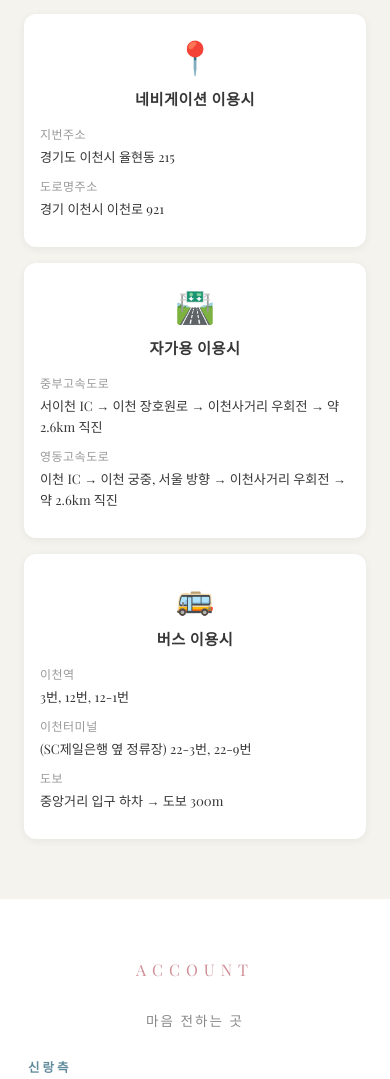
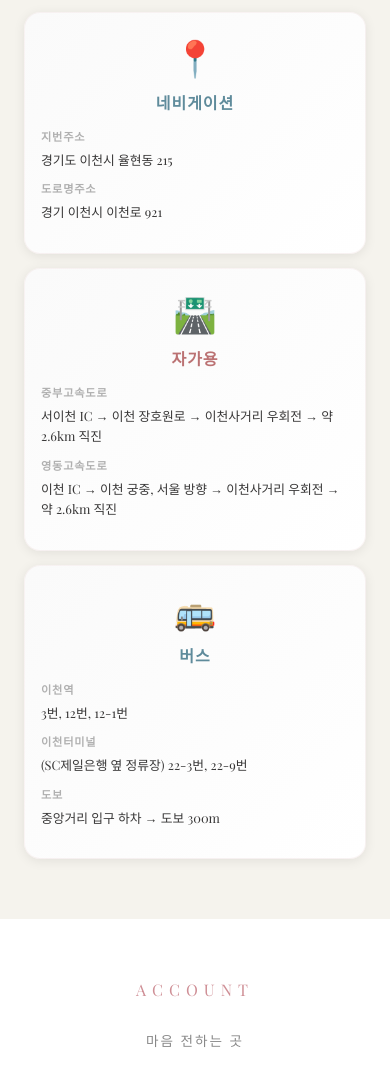
Before and after one commit to lee-juik/invitation-card, a Flask app: page / in a window 390 px wide. Shown: the part 4160-5239 px from the top of the page. Run offline with Flask 3, Linux system fonts and the light colour scheme; data that the repository does not hold is empty; some libraries are stand-ins or nearby versions; some web fonts are replaced.

Commit message:
refactor: 교통 정보 카드 UI 재디자인 - Playfair Display 타이포그래피 적용 - 호버 효과 강화 (shadow, scale, 보더 애니메이션) - 패딩/마진 여백 우아하게 조정 - 모바일 반응형 최적화 (2컬럼 태블릿, 1컬럼 모바일) - 색상 톤 조화 (분홍/파랑 포인트) - 부드러운 cubic-bezier 애니메이션

```diff
--- a/static/css/style.css
+++ b/static/css/style.css
@@ -1016,37 +1016,68 @@ a { text-decoration: none; color: inherit; }
 .transport-info-cards {
     display: grid;
     grid-template-columns: repeat(3, 1fr);
-    gap: 20px;
-    margin-top: 40px;
+    gap: 24px;
+    margin-top: 48px;
+    margin-bottom: 12px;
 }
 
 .transport-card {
-    background: white;
-    border-radius: 12px;
-    padding: 24px 20px;
+    background: linear-gradient(135deg, #fafafa 0%, #ffffff 100%);
+    border-radius: 16px;
+    padding: 28px 22px;
     text-align: center;
-    box-shadow: 0 2px 8px rgba(0, 0, 0, 0.06);
-    transition: all 0.3s ease;
+    box-shadow: 0 2px 12px rgba(0, 0, 0, 0.08);
+    transition: all 0.4s cubic-bezier(0.34, 1.56, 0.64, 1);
+    border: 1px solid rgba(207, 143, 150, 0.1);
+    position: relative;
+    overflow: hidden;
+}
+
+.transport-card::before {
+    content: '';
+    position: absolute;
+    top: 0;
+    left: 0;
+    width: 100%;
+    height: 3px;
+    background: linear-gradient(90deg, var(--groom) 0%, var(--point1) 50%, var(--bride) 100%);
+    opacity: 0;
+    transition: opacity 0.4s ease;
 }
 
 .transport-card:hover {
-    box-shadow: 0 4px 16px rgba(0, 0, 0, 0.12);
-    transform: translateY(-2px);
+    transform: translateY(-8px);
+    box-shadow: 0 12px 28px rgba(207, 143, 150, 0.18),
+                0 0 1px rgba(95, 139, 155, 0.1);
+    background: linear-gradient(135deg, #ffffff 0%, #f5f3ed 100%);
+}
+
+.transport-card:hover::before {
+    opacity: 1;
 }
 
 .transport-icon {
-    font-size: 2.5rem;
-    margin-bottom: 12px;
+    font-size: 2.8rem;
+    margin-bottom: 16px;
     display: block;
+    transition: transform 0.4s cubic-bezier(0.34, 1.56, 0.64, 1);
+}
+
+.transport-card:hover .transport-icon {
+    transform: scale(1.12);
 }
 
 .transport-card h3 {
     font-family: 'Playfair Display', serif;
-    font-size: 1rem;
-    color: var(--text);
-    margin-bottom: 16px;
+    font-size: 1.15rem;
     font-weight: 600;
-    letter-spacing: 0.5px;
+    margin-bottom: 18px;
+    letter-spacing: 1px;
+    transition: all 0.3s ease;
+}
+
+.transport-card:hover h3 {
+    letter-spacing: 2px;
 }
 
 .transport-detail {
@@ -1054,38 +1085,76 @@ a { text-decoration: none; color: inherit; }
 }
 
 .transport-label {
-    font-size: 0.75rem;
-    color: #999;
-    letter-spacing: 0.5px;
-    font-weight: 500;
-    margin-bottom: 4px;
+    font-size: 0.73rem;
+    color: #b0b0b0;
+    letter-spacing: 0.8px;
+    font-weight: 600;
+    margin-bottom: 6px;
+    text-transform: uppercase;
 }
 
 .transport-text {
-    font-size: 0.82rem;
+    font-size: 0.83rem;
     color: var(--text);
-    line-height: 1.6;
-    margin-bottom: 8px;
+    line-height: 1.7;
+    margin-bottom: 10px;
 }
 
-/* 모바일 반응형 */
+/* 모바일 반응형 - 태블릿 (768px) */
 @media (max-width: 768px) {
     .transport-info-cards {
+        grid-template-columns: repeat(2, 1fr);
+        gap: 16px;
+        margin-top: 36px;
+    }
+
+    .transport-card {
+        padding: 24px 18px;
+    }
+
+    .transport-icon {
+        font-size: 2.4rem;
+        margin-bottom: 12px;
+    }
+
+    .transport-card h3 {
+        font-size: 1.05rem;
+    }
+}
+
+/* 모바일 반응형 - 모바일폰 (480px) */
+@media (max-width: 480px) {
+    .transport-info-cards {
         grid-template-columns: 1fr;
-        gap: 16px;
-        margin-top: 30px;
+        gap: 14px;
+        margin-top: 28px;
+        margin-bottom: 0;
     }
 
     .transport-card {
         padding: 20px 16px;
     }
 
+    .transport-card:hover {
+        transform: translateY(-4px);
+    }
+
     .transport-icon {
-        font-size: 2rem;
+        font-size: 2.2rem;
         margin-bottom: 10px;
     }
 
     .transport-card h3 {
-        font-size: 0.95rem;
+        font-size: 1rem;
+        margin-bottom: 14px;
+    }
+
+    .transport-label {
+        font-size: 0.7rem;
+    }
+
+    .transport-text {
+        font-size: 0.8rem;
+        line-height: 1.6;
     }
 }
--- a/templates/index.html
+++ b/templates/index.html
@@ -22,7 +22,7 @@
     <link rel="stylesheet" href="https://cdn.salondeletter.com/cdn/swiper/swiper-bundle.min.css">
     <link rel="stylesheet" href="https://unpkg.com/leaflet@1.9.4/dist/leaflet.css"/>
     <link rel="stylesheet" href="https://cdn.salondeletter.com/cdn/aos/aos.css">
-    <link rel="stylesheet" href="{{ url_for('static', filename='css/style.css') }}?v=20260410r">
+    <link rel="stylesheet" href="{{ url_for('static', filename='css/style.css') }}?v=20260410v2">
 </head>
 <body>
 <div id="wrap">
@@ -213,7 +213,7 @@
             <div class="transport-info-cards">
                 <div class="transport-card">
                     <div class="transport-icon">📍</div>
-                    <h3>네비게이션 이용시</h3>
+                    <h3 class="groom-color">네비게이션</h3>
                     <div class="transport-detail">
                         <p class="transport-label">지번주소</p>
                         <p class="transport-text">경기도 이천시 율현동 215</p>
@@ -224,7 +224,7 @@
 
                 <div class="transport-card">
                     <div class="transport-icon">🛣️</div>
-                    <h3>자가용 이용시</h3>
+                    <h3 class="bride-color">자가용</h3>
                     <div class="transport-detail">
                         <p class="transport-label">중부고속도로</p>
                         <p class="transport-text">서이천 IC → 이천 장호원로 → 이천사거리 우회전 → 약 2.6km 직진</p>
@@ -235,7 +235,7 @@
 
                 <div class="transport-card">
                     <div class="transport-icon">🚌</div>
-                    <h3>버스 이용시</h3>
+                    <h3 class="groom-color">버스</h3>
                     <div class="transport-detail">
                         <p class="transport-label">이천역</p>
                         <p class="transport-text">3번, 12번, 12-1번</p>
```
